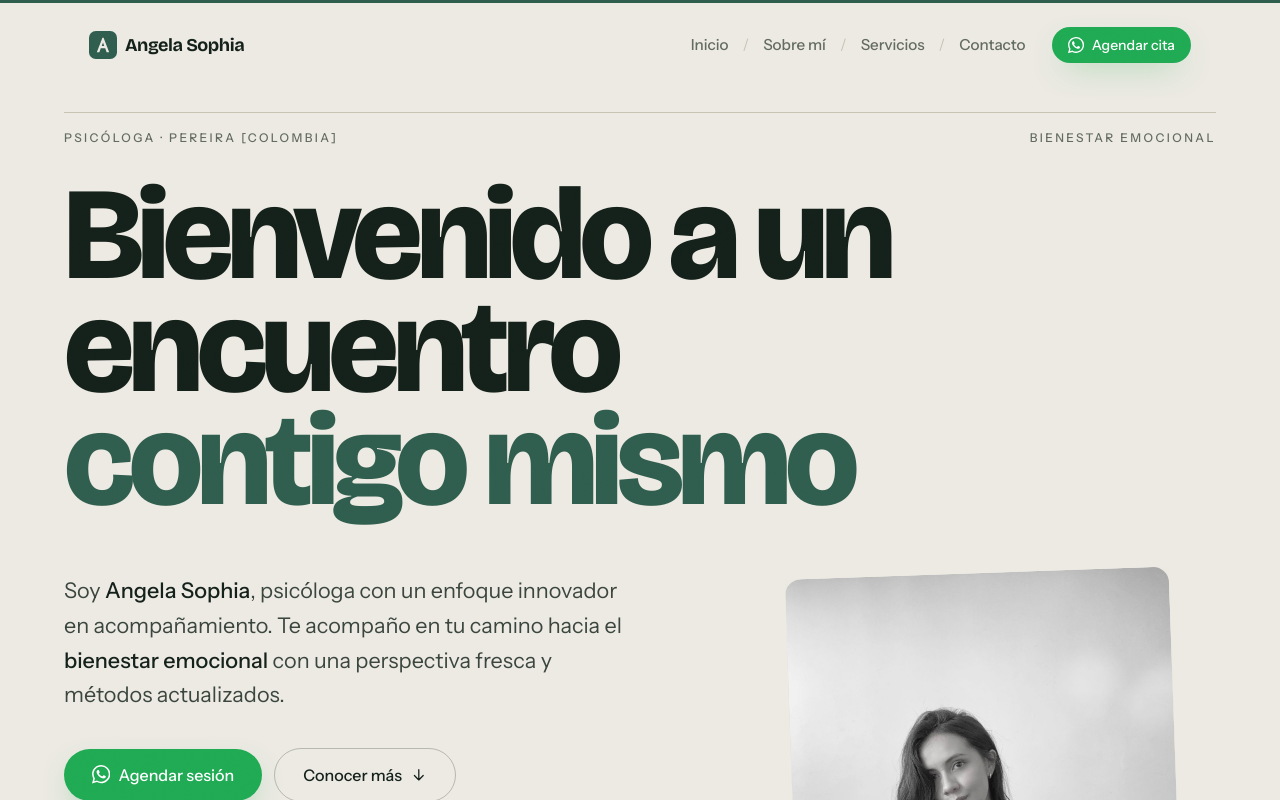
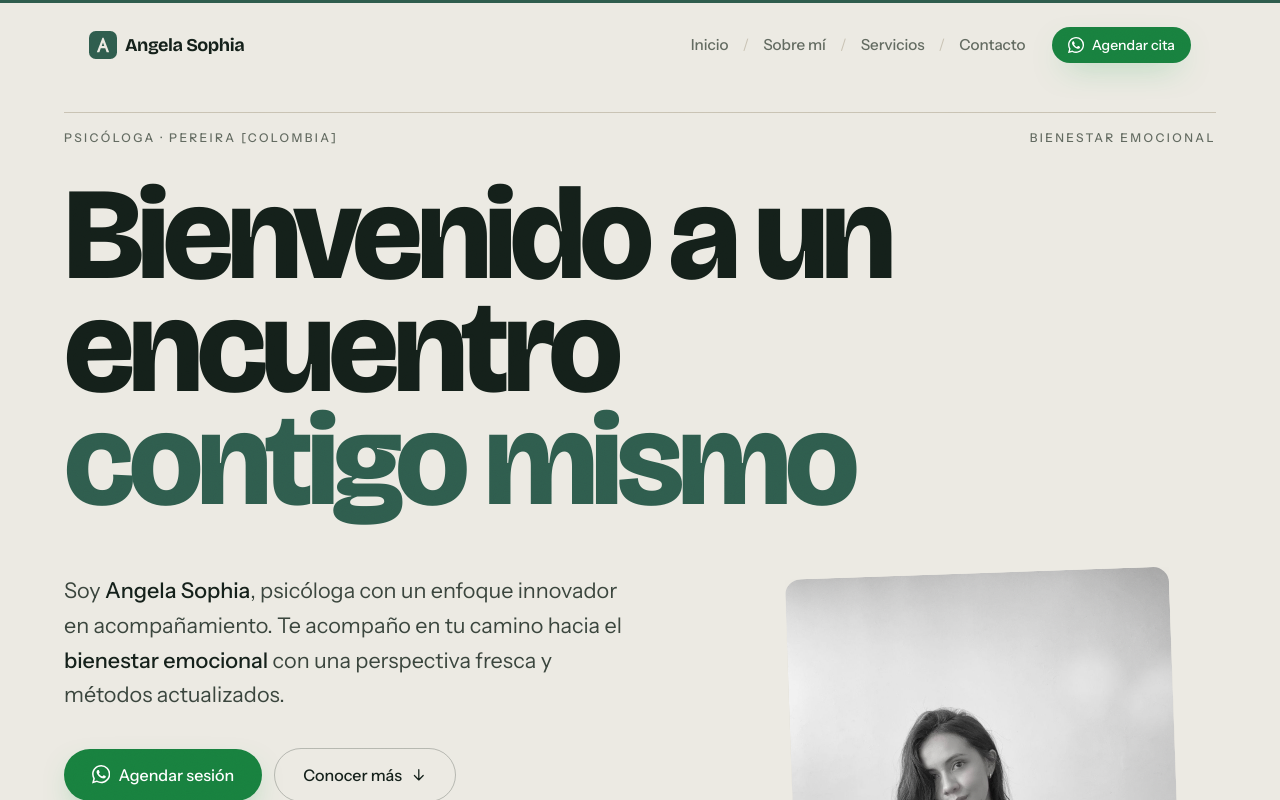
Before and after one commit to MrxHuaang/landing-bienestar, a Next.js app: page / in a window 1280 px wide. Shown: the top 800 px of the page. Built offline with nearby package versions, Linux system fonts and the light colour scheme.

Commit message:
Mejorar contraste del botón de WhatsApp para cumplir AA

```diff
--- a/components/ui/Button.tsx
+++ b/components/ui/Button.tsx
@@ -10,7 +10,7 @@ const variants: Record<Variant, string> = {
   primary:
     "bg-accent text-white shadow-[0_12px_32px_-14px_rgba(224,81,31,0.75)] hover:bg-accent-deep hover:-translate-y-0.5",
   whatsapp:
-    "bg-whatsapp text-white shadow-[0_12px_32px_-14px_rgba(31,170,83,0.7)] hover:bg-whatsapp-deep hover:-translate-y-0.5",
+    "bg-whatsapp-deep text-white shadow-[0_12px_32px_-14px_rgba(31,170,83,0.7)] hover:bg-whatsapp hover:-translate-y-0.5",
   outline:
     "bg-transparent text-ink border border-ink/25 hover:border-accent hover:text-accent-deep hover:-translate-y-0.5",
   ghost: "bg-transparent text-accent-deep hover:bg-accent-soft/60",
```
